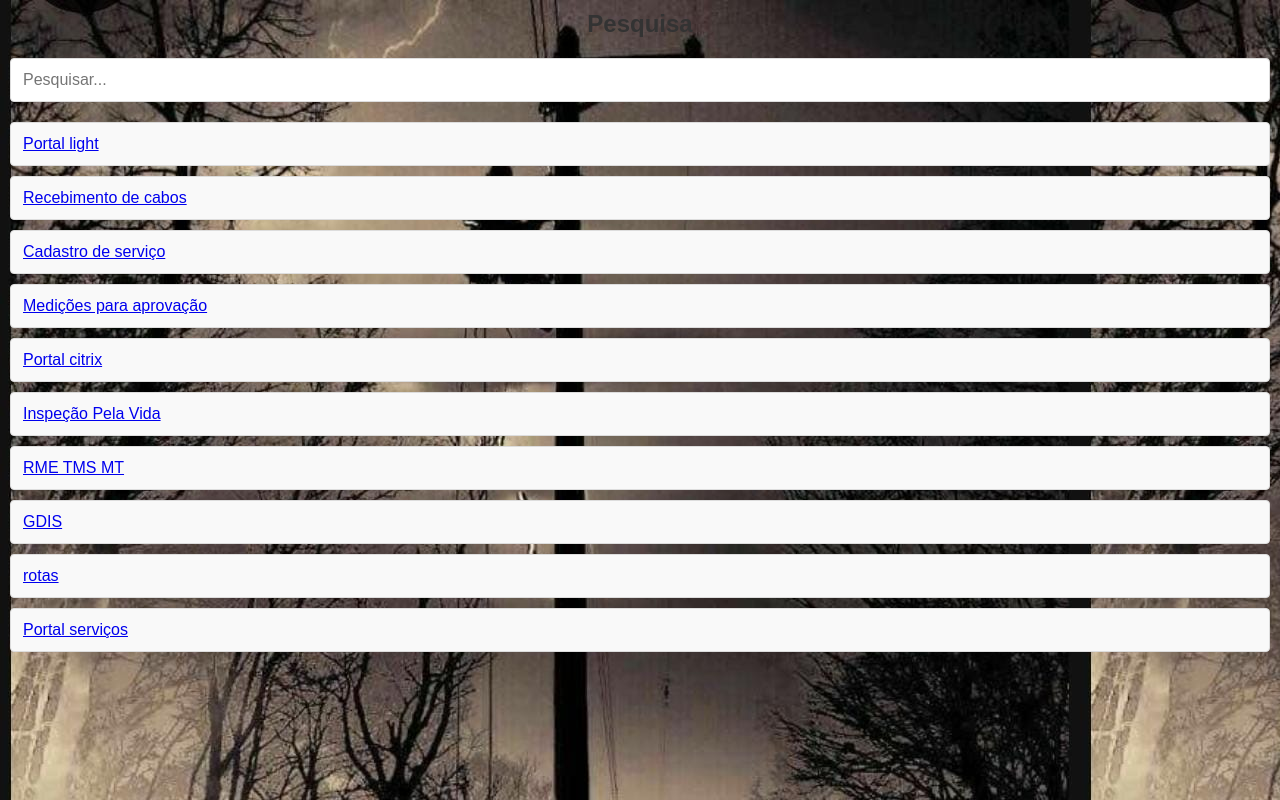
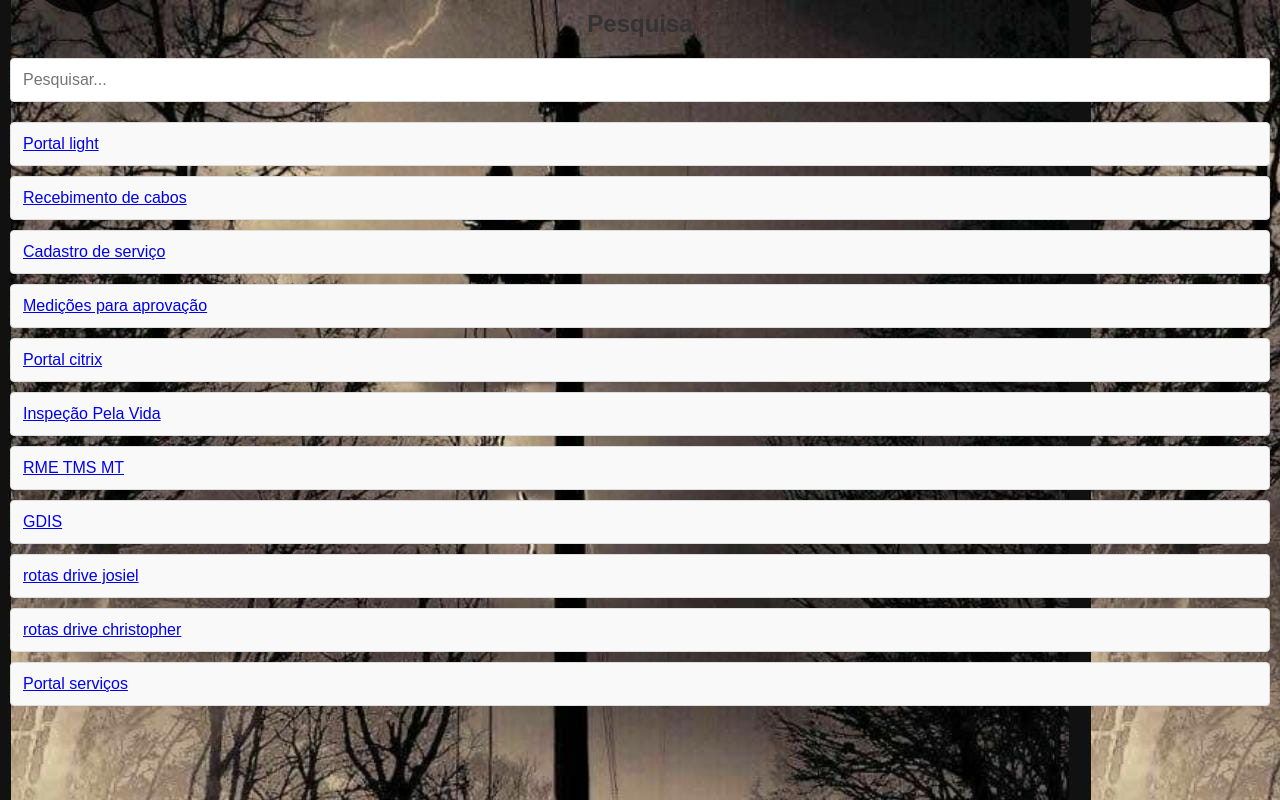
Before and after one commit to Reichs17/ChrisLight, a plain HTML site: page index.html in a window 1280 px wide. Drawn offline with Linux system fonts and the light colour scheme.

Commit message:
Update index.html

```diff
--- a/index.html
+++ b/index.html
@@ -21,7 +21,8 @@
             <a href="http://saudeeseguranca/_layouts/15/start.aspx#/SitePages/Inspe%C3%A7%C3%A3o/Inspecao.aspx">Inspeção Pela Vida</a>
             <a href="http://regionalcentrosul/expansao/_layouts/15/start.aspx#/Lists/RME%20TMS%20MT/AllItems.aspx">RME TMS MT</a>
             <a href="https://gdis/gdis/portal/acesso/index/">GDIS</a>
-            <a href="https://app.box.com/s/vubggmmfm323f8uldr3uabyj2ef2w12y">rotas</a>
+            <a href="https://app.box.com/s/vubggmmfm323f8uldr3uabyj2ef2w12y">rotas drive josiel</a>
+            <a href="https://drive.google.com/drive/folders/1LFrshIWDYOsNyZ43Gc21b2wyW-yNH_QN?usp=drive_link">rotas drive christopher</a>
             <a href="http://portaldeservicos/">Portal serviços</a>
         </ul>
     </div>
```
